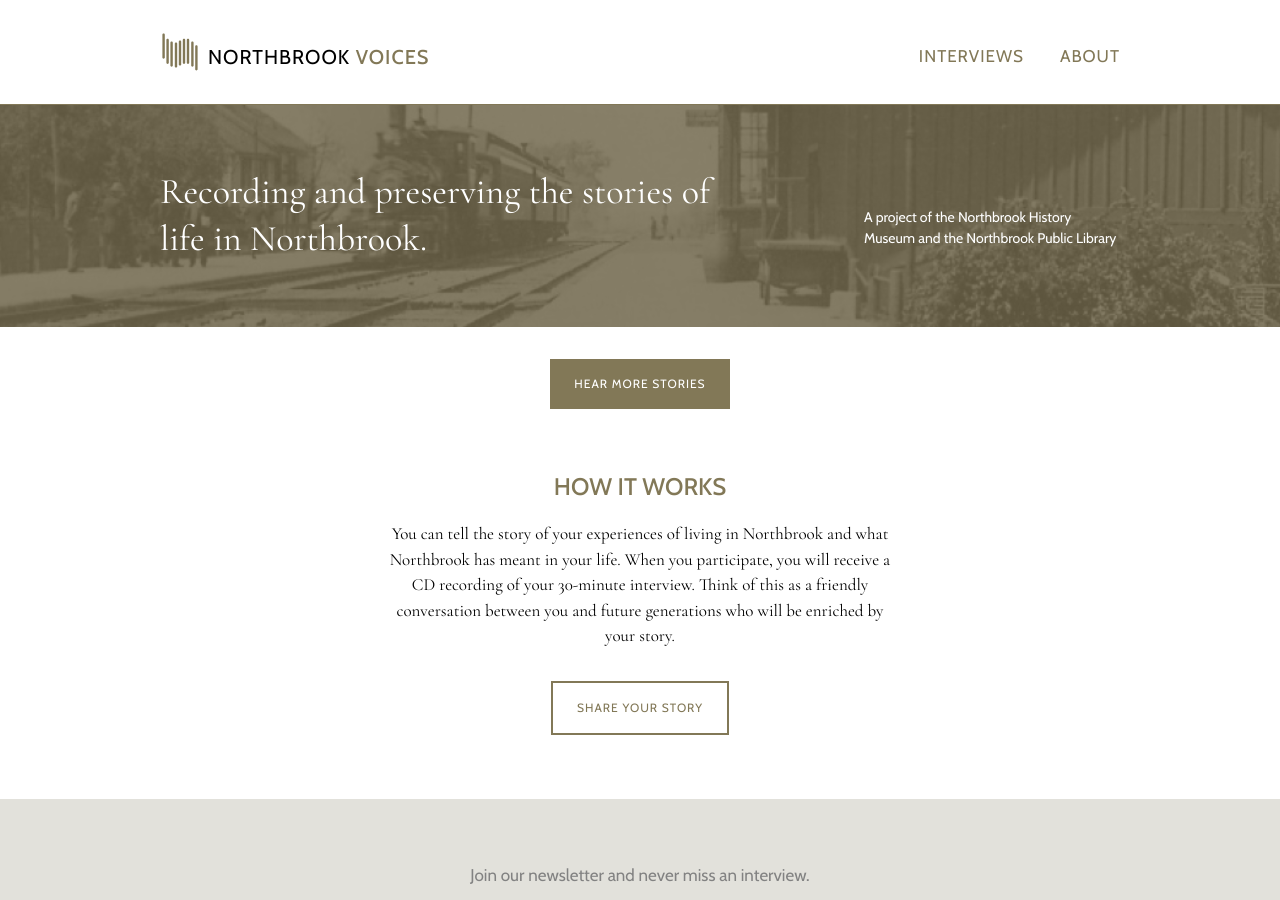
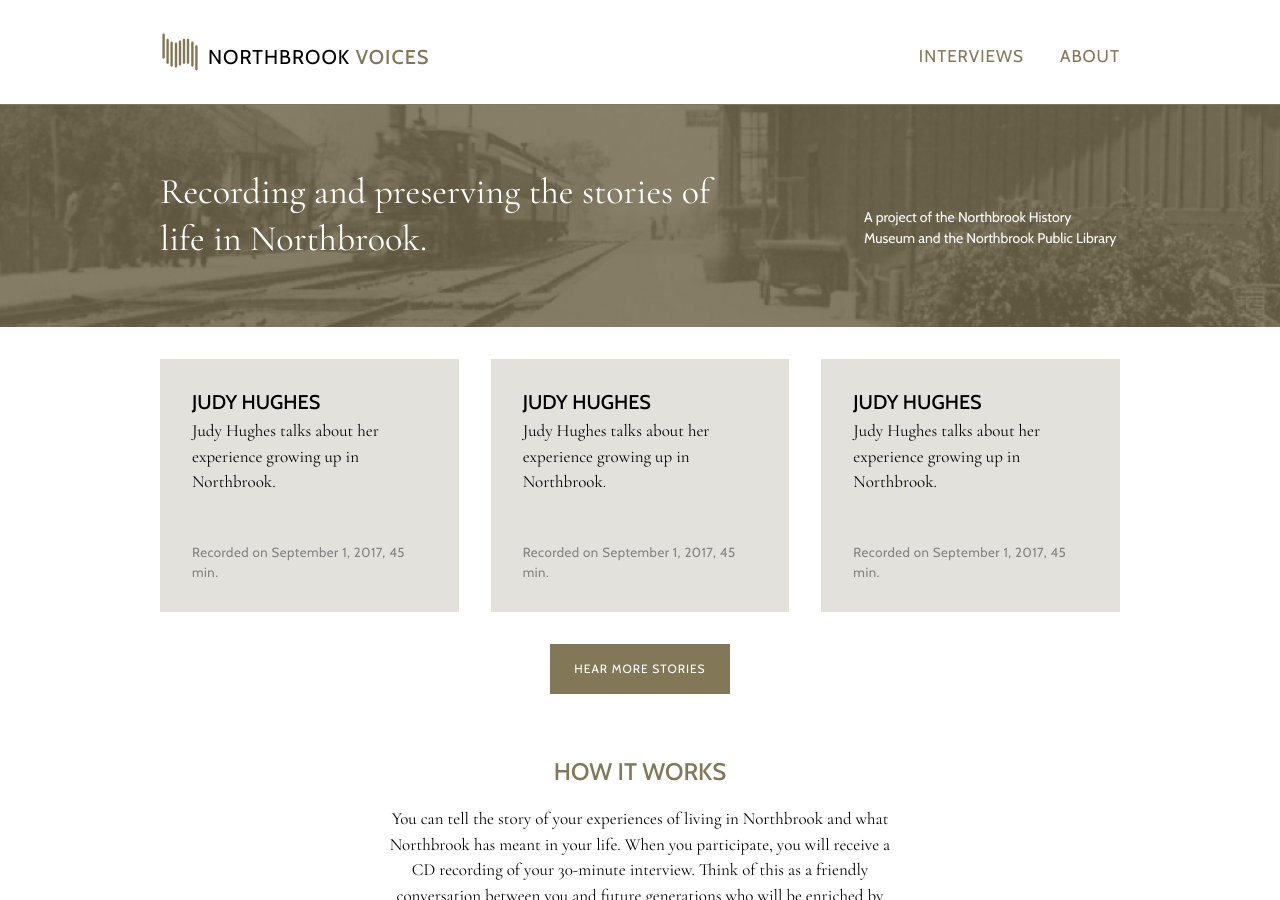
Before and after one commit to brodieaustin/northbrookvoices, a Jekyll site: the page built from index.html, in a window 1280 px wide and 900 px high. Built offline with Jekyll 4.4.1, drawn with Linux system fonts in a browser that asks for light colours.

Commit message:
fixed homepage

```diff
--- a/index.html
+++ b/index.html
@@ -13,15 +13,27 @@ layout: base
 <section class="homepage-section recent-interviews">
   <div class="container">
     <ul class="interview-previews">
-      {% for interview in interviews %}
-        <li class="interview-preview">
-          <a href="{{ interview.link }}">
-            <h3 class="interview-preview-title">{{ interview.title }}</h3>
-            <p class="interview-preview-description">{{ interview.description }}</p>
-            <p class="interview-preview-meta">Recorded on {{ interview.date_recorded }}, {{ interview.duration }} min.</p>
-          </a>
-        </li>
-      {% endfor %}
+      <li class="interview-preview">
+        <a href="{{ interview.link }}">
+          <h3 class="interview-preview-title">Judy Hughes</h3>
+          <p class="interview-preview-description">Judy Hughes talks about her experience growing up in Northbrook.</p>
+          <p class="interview-meta">Recorded on September 1, 2017, 45 min.</p>
+        </a>
+      </li>
+      <li class="interview-preview">
+        <a href="{{ interview.link }}">
+          <h3 class="interview-preview-title">Judy Hughes</h3>
+          <p class="interview-preview-description">Judy Hughes talks about her experience growing up in Northbrook.</p>
+          <p class="interview-meta">Recorded on September 1, 2017, 45 min.</p>
+        </a>
+      </li>
+      <li class="interview-preview">
+        <a href="{{ interview.link }}">
+          <h3 class="interview-preview-title">Judy Hughes</h3>
+          <p class="interview-preview-description">Judy Hughes talks about her experience growing up in Northbrook.</p>
+          <p class="interview-meta">Recorded on September 1, 2017, 45 min.</p>
+        </a>
+      </li>
     </ul>
     <a href="#" class="button solid">Hear more stories</a>
   </div>
```
